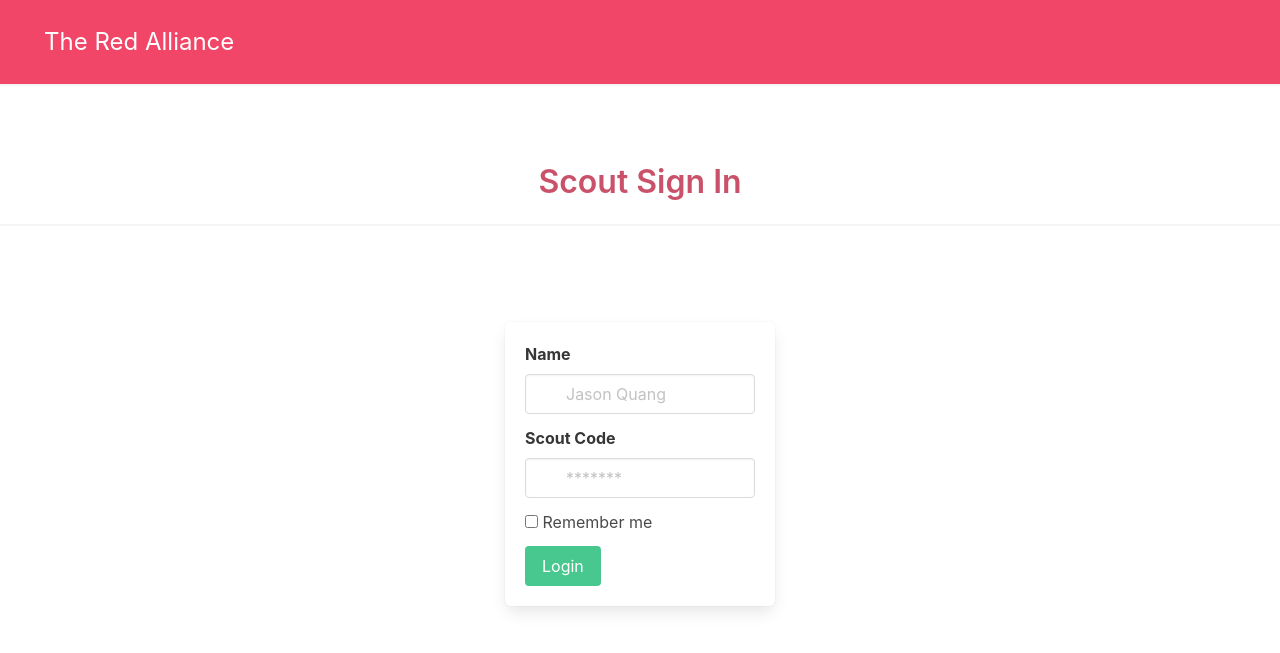
After one commit to OlympusRobotics/TheRedAlliance, a Flask app: page /login in a window 1280 px wide. The commit adds this page. Shown: the top 653 px of the page. Run offline with Flask 2, Linux system fonts and the light colour scheme.

Commit message:
login page done

```diff
--- a/tra/routes.py
+++ b/tra/routes.py
@@ -1,15 +1,30 @@
 from tra import db, app
 from tra.models import UserData
-from flask import request, session, render_template, flash
+from flask import redirect, request, session, render_template, flash, escape, url_for
 
 @app.route("/")
 @app.route("/home")
 def home():
+    if "name" not in session:
+        return redirect(url_for("login"))
+    # if the session name exists but has nothing in it, redirect to login page
+    if len(session["name"].split("-")) != 2:
+        return redirect(url_for("login"))
     return render_template("home.html")
+
+@app.route("/login")
+def login():
+    if "firstname" in request.form and "lastname" in request.form:
+        # Add the user's name to the session
+        session["name"] = escape(f"{request.form['firstname']}-{request.form['lastname']}")
+        print(session)
+        return redirect(url_for("home"))
+
+    return render_template("login.html")
 
 # This route is for testing writing to sql database
 @app.route("/test", methods=["POST", "GET"])  # specify methods and route
-def login():
+def test():
 	if request.method == "POST":
 		session.permanent = True # set permanent session
 		form_data = request.form["scout_data"]
--- a/tra/templates/base.html
+++ b/tra/templates/base.html
@@ -16,55 +16,14 @@
 
 <body>
     <header>
-        <nav class="navbar is-primary" role="navigation" aria-label="main navigation">
-            <div class="navbar-brand">
-                The Red Alliance
-            </div>
-
+        <nav class="navbar is-danger is-spaced has-shadow" style="font-size: 1.1rem;" role="navigation" aria-label="main navigation">
             <div id="navbarBasicExample" class="navbar-menu">
                 <div class="navbar-start">
+                    <a class="navbar-item" href="{{ url_for('home') }}" style="font-size: 1.5rem;">
+                       The Red Alliance
+                    </a>
                     <a class="navbar-item">
-                        Home
                     </a>
-
-                    <a class="navbar-item">
-                        Documentation
-                    </a>
-
-                    <div class="navbar-item has-dropdown is-hoverable">
-                        <a class="navbar-link">
-                            More
-                        </a>
-
-                        <div class="navbar-dropdown">
-                            <a class="navbar-item">
-                                About
-                            </a>
-                            <a class="navbar-item">
-                                Jobs
-                            </a>
-                            <a class="navbar-item">
-                                Contact
-                            </a>
-                            <hr class="navbar-divider">
-                            <a class="navbar-item">
-                                Report an issue
-                            </a>
-                        </div>
-                    </div>
-                </div>
-
-                <div class="navbar-end">
-                    <div class="navbar-item">
-                        <div class="buttons">
-                            <a class="button is-primary">
-                                <strong>Sign up</strong>
-                            </a>
-                            <a class="button is-light">
-                                Log in
-                            </a>
-                        </div>
-                    </div>
                 </div>
             </div>
         </nav>
--- a/tra/templates/home.html
+++ b/tra/templates/home.html
@@ -1,6 +1,6 @@
 {% extends 'base.html' %}
 
 {% block content %}
-
+home page
 
 {% endblock %}
--- /dev/null
+++ b/tra/templates/login.html
@@ -0,0 +1,53 @@
+{% extends 'base.html' %}
+
+{% block content %}
+
+<div class="hero is-transparent is-halfheight ">
+    <div class="title hero-head" style="text-align: center; margin-top: 5rem; color:rgb(201, 81, 105);">
+        Scout Sign In
+        <hr>
+    </div>
+
+    <div class="hero-body">
+        <div class="container">
+          <div class="columns is-centered">
+            <div class="column is-5-tablet is-4-desktop is-3-widescreen">
+              <form action="" class="box">
+                <div class="field">
+                  <label for="" class="label">Name</label>
+                  <div class="control has-icons-left">
+                    <input type="name" placeholder="Jason Quang" class="input" required>
+                    <span class="icon is-small is-left">
+                      <i class="fa fa-envelope"></i>
+                    </span>
+                  </div>
+                </div>
+                <div class="field">
+                  <label for="" class="label">Scout Code</label>
+                  <div class="control has-icons-left">
+                    <input type="password" placeholder="*******" class="input" required>
+                    <span class="icon is-small is-left">
+                      <i class="fa fa-lock"></i>
+                    </span>
+                  </div>
+                </div>
+                <div class="field">
+                  <label for="" class="checkbox">
+                    <input type="checkbox">
+                   Remember me
+                  </label>
+                </div>
+                <div class="field">
+                  <button class="button is-success">
+                    Login
+                  </button>
+                </div>
+              </form>
+            </div>
+          </div>
+        </div>
+    </div>
+</div>
+
+
+{% endblock %}
```
